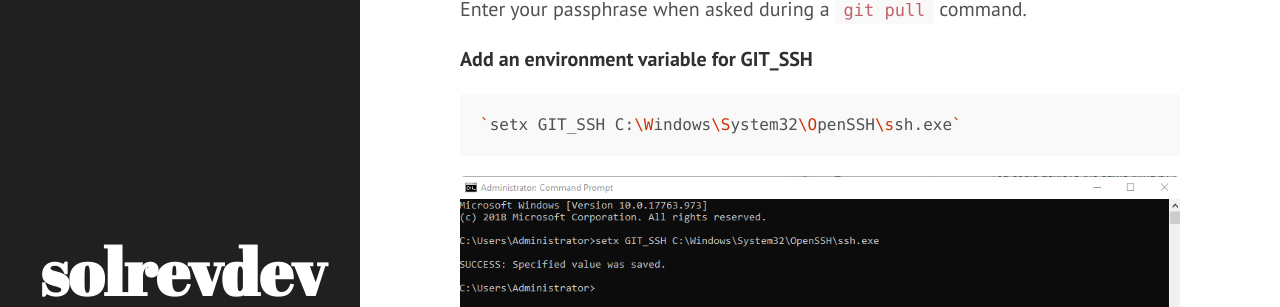
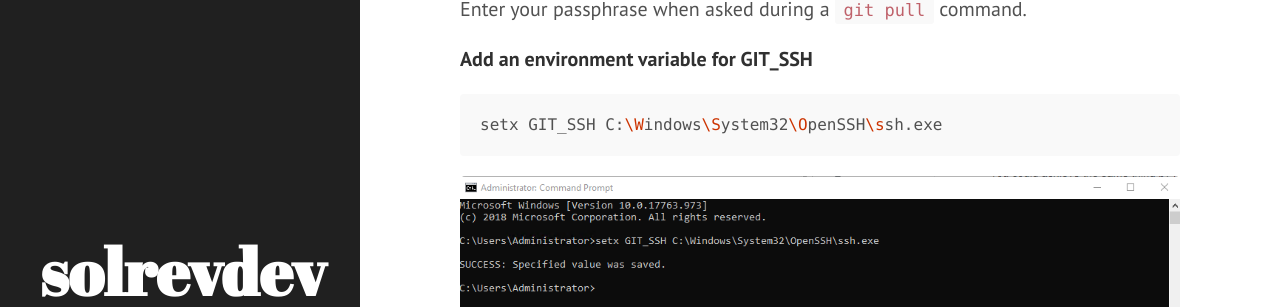
Before and after one commit to solrevdev/solrevdev.github.io, a Jekyll site: the page built from _posts/2020-02-11-windows-does-not-remember-git-password.md, in a window 1280 px wide and 900 px high, scrolled down 1918 px. Shown: the part 145-452 px from the top of the window. Built offline with Jekyll 4.4.1, drawn with Linux system fonts in a browser that asks for light colours.

````diff
--- a/_posts/2020-02-11-windows-does-not-remember-git-password.md
+++ b/_posts/2020-02-11-windows-does-not-remember-git-password.md
@@ -36,7 +36,7 @@ Enter your passphrase when asked during a `git pull` command.
 **Add an environment variable for GIT_SSH**
 
 ```bash
-`setx GIT_SSH C:\Windows\System32\OpenSSH\ssh.exe`
+setx GIT_SSH C:\Windows\System32\OpenSSH\ssh.exe
 ```
 
 ![2020-02-11_09_41_45.png]({{site.baseurl}}/media/2020-02-11_09_41_45.png)
````
